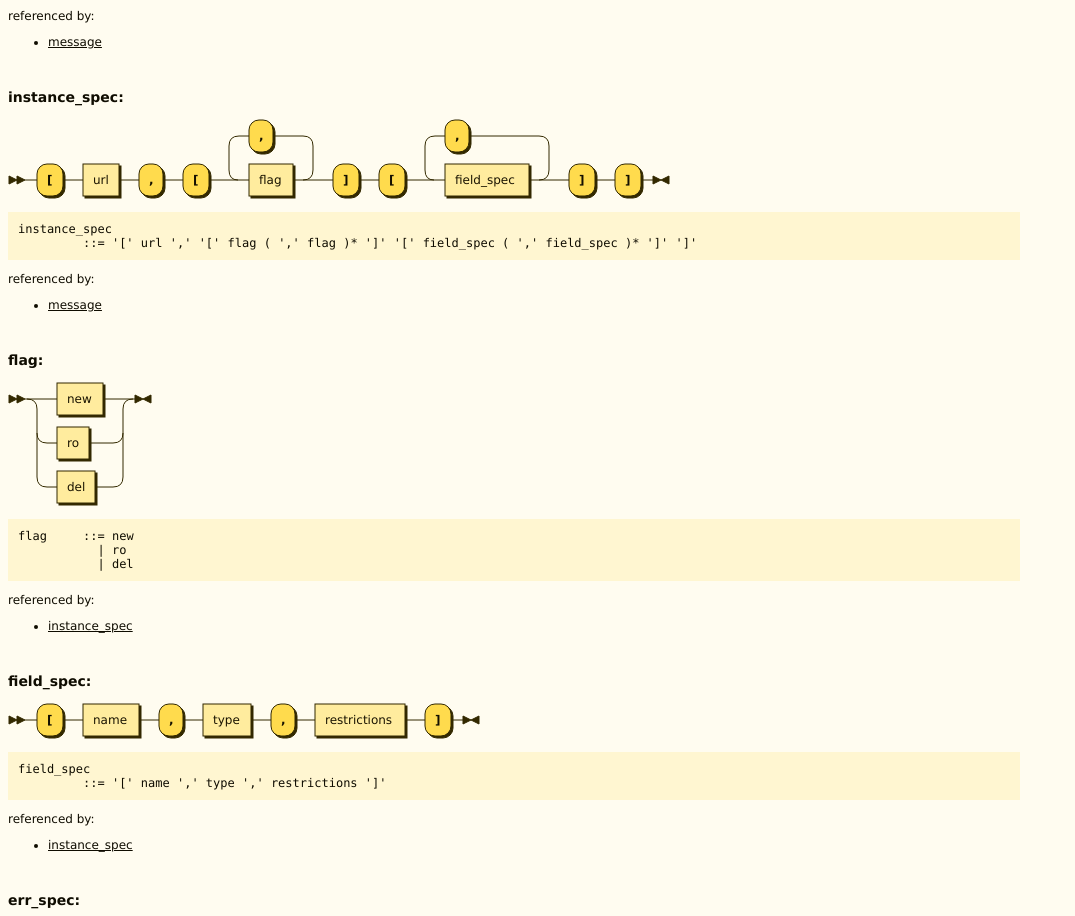
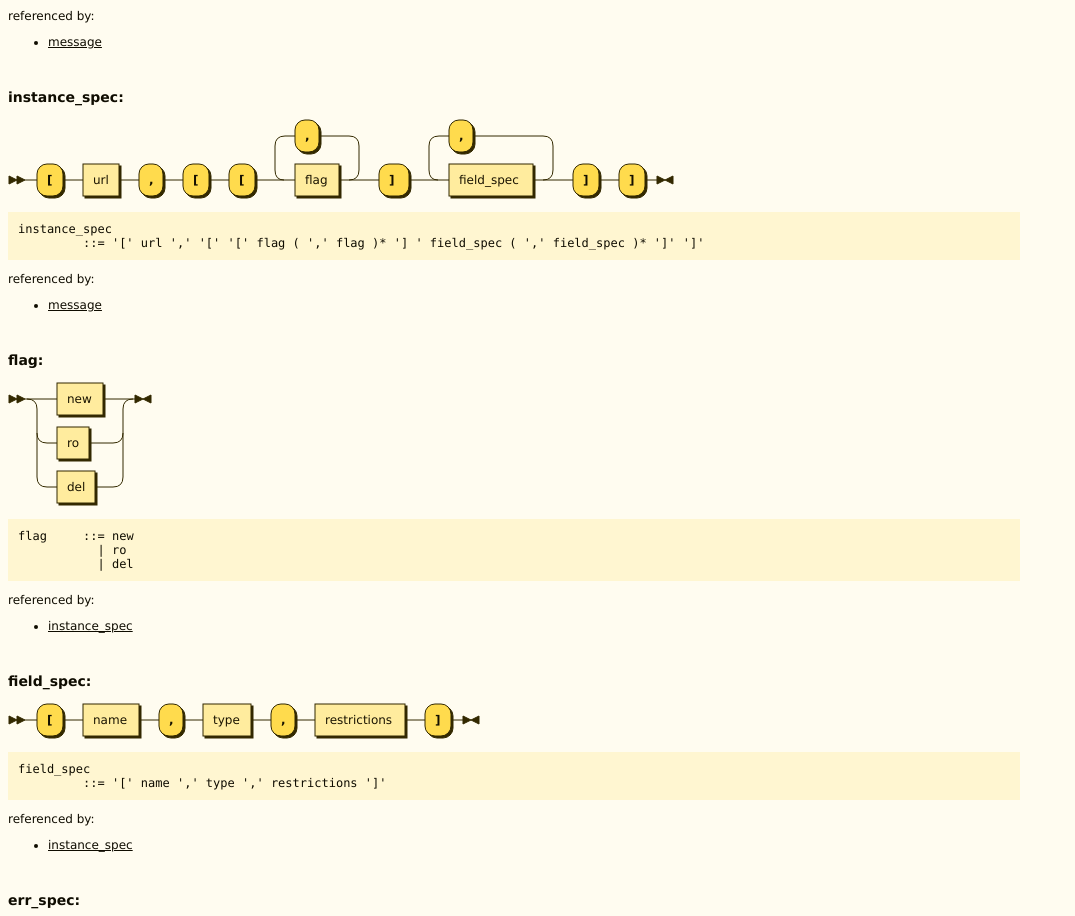
Before and after one commit to evronm/marley_old, a plain HTML site: page reggae.html in a window 1280 px wide. Shown: the part 1709-2625 px from the top of the page, without its empty margins (0-1075 px from the left). Drawn offline with Linux system fonts and the light colour scheme.

```diff
--- a/jamaica/jamaica.js
+++ b/jamaica/jamaica.js
@@ -23,7 +23,7 @@ function login(e){
     .then((res) => res.text())
     .then((html) => {
       u('#nav').html(html);
-      u('#nav a').handle('click', navclick);
+      u('#nav a').handle('click', urlClick);
       u('#creds').attr('hidden', 'true');
       u('#creds').after(button({id: "logout"}, "Logout"));
       u('#logout').handle('click',logout)
--- a/reggae.html
+++ b/reggae.html
@@ -264,7 +264,7 @@
          <ul>
             <li><a href="#message" title="message">message</a></li>
          </ul>
-      </p><br /><p style="font-size: 14px; font-weight:bold"><a name="instance_spec">instance_spec:</a></p><svg xmlns="http://www.w3.org/2000/svg" width="663" height="81">
+      </p><br /><p style="font-size: 14px; font-weight:bold"><a name="instance_spec">instance_spec:</a></p><svg xmlns="http://www.w3.org/2000/svg" width="667" height="81">
          <polygon points="9 61 1 57 1 65"/>
          <polygon points="17 61 9 57 9 65"/>
          <rect x="31" y="47" width="26" height="32" rx="10"/>
@@ -277,35 +277,35 @@
          <text class="terminal" x="141" y="65">,</text>
          <rect x="177" y="47" width="26" height="32" rx="10"/>
          <rect x="175" y="45" width="26" height="32" class="terminal" rx="10"/>
-         <text class="terminal" x="185" y="65">[</text><a xmlns:xlink="http://www.w3.org/1999/xlink" xlink:href="#flag" xlink:title="flag">
-            <rect x="243" y="47" width="44" height="32"/>
-            <rect x="241" y="45" width="44" height="32" class="nonterminal"/>
-            <text class="nonterminal" x="251" y="65">flag</text></a><rect x="243" y="3" width="24" height="32" rx="10"/>
-         <rect x="241" y="1" width="24" height="32" class="terminal" rx="10"/>
-         <text class="terminal" x="251" y="21">,</text>
-         <rect x="327" y="47" width="26" height="32" rx="10"/>
-         <rect x="325" y="45" width="26" height="32" class="terminal" rx="10"/>
-         <text class="terminal" x="335" y="65">]</text>
-         <rect x="373" y="47" width="26" height="32" rx="10"/>
-         <rect x="371" y="45" width="26" height="32" class="terminal" rx="10"/>
-         <text class="terminal" x="381" y="65">[</text><a xmlns:xlink="http://www.w3.org/1999/xlink" xlink:href="#field_spec" xlink:title="field_spec">
-            <rect x="439" y="47" width="84" height="32"/>
-            <rect x="437" y="45" width="84" height="32" class="nonterminal"/>
-            <text class="nonterminal" x="447" y="65">field_spec</text></a><rect x="439" y="3" width="24" height="32" rx="10"/>
-         <rect x="437" y="1" width="24" height="32" class="terminal" rx="10"/>
-         <text class="terminal" x="447" y="21">,</text>
-         <rect x="563" y="47" width="26" height="32" rx="10"/>
-         <rect x="561" y="45" width="26" height="32" class="terminal" rx="10"/>
-         <text class="terminal" x="571" y="65">]</text>
-         <rect x="609" y="47" width="26" height="32" rx="10"/>
-         <rect x="607" y="45" width="26" height="32" class="terminal" rx="10"/>
-         <text class="terminal" x="617" y="65">]</text>
-         <path class="line" d="m17 61 h2 m0 0 h10 m26 0 h10 m0 0 h10 m36 0 h10 m0 0 h10 m24 0 h10 m0 0 h10 m26 0 h10 m20 0 h10 m44 0 h10 m-84 0 l20 0 m-1 0 q-9 0 -9 -10 l0 -24 q0 -10 10 -10 m64 44 l20 0 m-20 0 q10 0 10 -10 l0 -24 q0 -10 -10 -10 m-64 0 h10 m24 0 h10 m0 0 h20 m20 44 h10 m26 0 h10 m0 0 h10 m26 0 h10 m20 0 h10 m84 0 h10 m-124 0 l20 0 m-1 0 q-9 0 -9 -10 l0 -24 q0 -10 10 -10 m104 44 l20 0 m-20 0 q10 0 10 -10 l0 -24 q0 -10 -10 -10 m-104 0 h10 m24 0 h10 m0 0 h60 m20 44 h10 m26 0 h10 m0 0 h10 m26 0 h10 m3 0 h-3"/>
-         <polygon points="653 61 661 57 661 65"/>
-         <polygon points="653 61 645 57 645 65"/></svg><p>
+         <text class="terminal" x="185" y="65">[</text>
+         <rect x="223" y="47" width="26" height="32" rx="10"/>
+         <rect x="221" y="45" width="26" height="32" class="terminal" rx="10"/>
+         <text class="terminal" x="231" y="65">[</text><a xmlns:xlink="http://www.w3.org/1999/xlink" xlink:href="#flag" xlink:title="flag">
+            <rect x="289" y="47" width="44" height="32"/>
+            <rect x="287" y="45" width="44" height="32" class="nonterminal"/>
+            <text class="nonterminal" x="297" y="65">flag</text></a><rect x="289" y="3" width="24" height="32" rx="10"/>
+         <rect x="287" y="1" width="24" height="32" class="terminal" rx="10"/>
+         <text class="terminal" x="297" y="21">,</text>
+         <rect x="373" y="47" width="30" height="32" rx="10"/>
+         <rect x="371" y="45" width="30" height="32" class="terminal" rx="10"/>
+         <text class="terminal" x="381" y="65">] </text><a xmlns:xlink="http://www.w3.org/1999/xlink" xlink:href="#field_spec" xlink:title="field_spec">
+            <rect x="443" y="47" width="84" height="32"/>
+            <rect x="441" y="45" width="84" height="32" class="nonterminal"/>
+            <text class="nonterminal" x="451" y="65">field_spec</text></a><rect x="443" y="3" width="24" height="32" rx="10"/>
+         <rect x="441" y="1" width="24" height="32" class="terminal" rx="10"/>
+         <text class="terminal" x="451" y="21">,</text>
+         <rect x="567" y="47" width="26" height="32" rx="10"/>
+         <rect x="565" y="45" width="26" height="32" class="terminal" rx="10"/>
+         <text class="terminal" x="575" y="65">]</text>
+         <rect x="613" y="47" width="26" height="32" rx="10"/>
+         <rect x="611" y="45" width="26" height="32" class="terminal" rx="10"/>
+         <text class="terminal" x="621" y="65">]</text>
+         <path class="line" d="m17 61 h2 m0 0 h10 m26 0 h10 m0 0 h10 m36 0 h10 m0 0 h10 m24 0 h10 m0 0 h10 m26 0 h10 m0 0 h10 m26 0 h10 m20 0 h10 m44 0 h10 m-84 0 l20 0 m-1 0 q-9 0 -9 -10 l0 -24 q0 -10 10 -10 m64 44 l20 0 m-20 0 q10 0 10 -10 l0 -24 q0 -10 -10 -10 m-64 0 h10 m24 0 h10 m0 0 h20 m20 44 h10 m30 0 h10 m20 0 h10 m84 0 h10 m-124 0 l20 0 m-1 0 q-9 0 -9 -10 l0 -24 q0 -10 10 -10 m104 44 l20 0 m-20 0 q10 0 10 -10 l0 -24 q0 -10 -10 -10 m-104 0 h10 m24 0 h10 m0 0 h60 m20 44 h10 m26 0 h10 m0 0 h10 m26 0 h10 m3 0 h-3"/>
+         <polygon points="657 61 665 57 665 65"/>
+         <polygon points="657 61 649 57 649 65"/></svg><p>
          <div class="ebnf"><code>
                <div><a href="#instance_spec" title="instance_spec">instance_spec</a></div>
-               <div>         ::= '[' <a href="#url" title="url">url</a> ',' '[' <a href="#flag" title="flag">flag</a> ( ',' <a href="#flag" title="flag">flag</a> )* ']' '[' <a href="#field_spec" title="field_spec">field_spec</a> ( ',' <a href="#field_spec" title="field_spec">field_spec</a> )* ']' ']'</div></code></div>
+               <div>         ::= '[' <a href="#url" title="url">url</a> ',' '[' '[' <a href="#flag" title="flag">flag</a> ( ',' <a href="#flag" title="flag">flag</a> )* '] ' <a href="#field_spec" title="field_spec">field_spec</a> ( ',' <a href="#field_spec" title="field_spec">field_spec</a> )* ']' ']'</div></code></div>
       </p>
       <p>referenced by:
          <ul>
```
Also changed, not shown: jamaica/reggae.js (+8 -9 lines), 2 other files.
